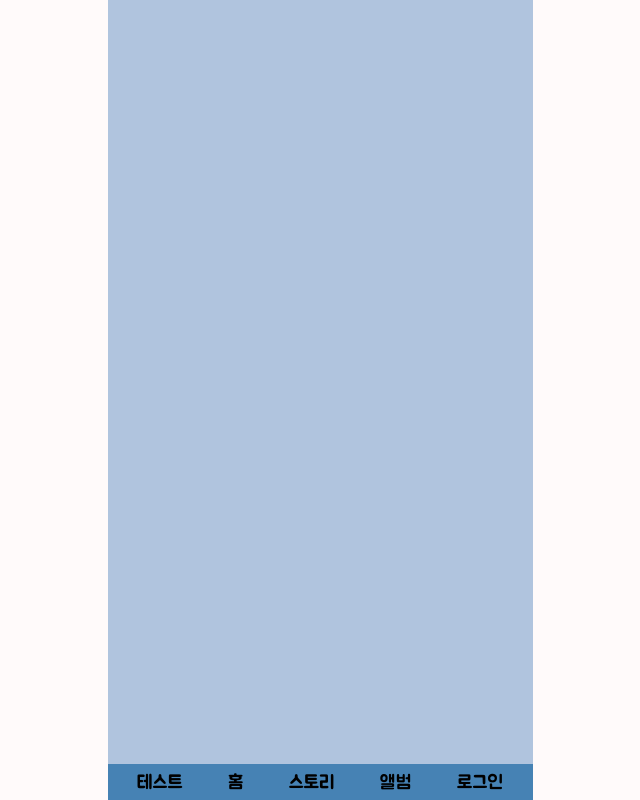
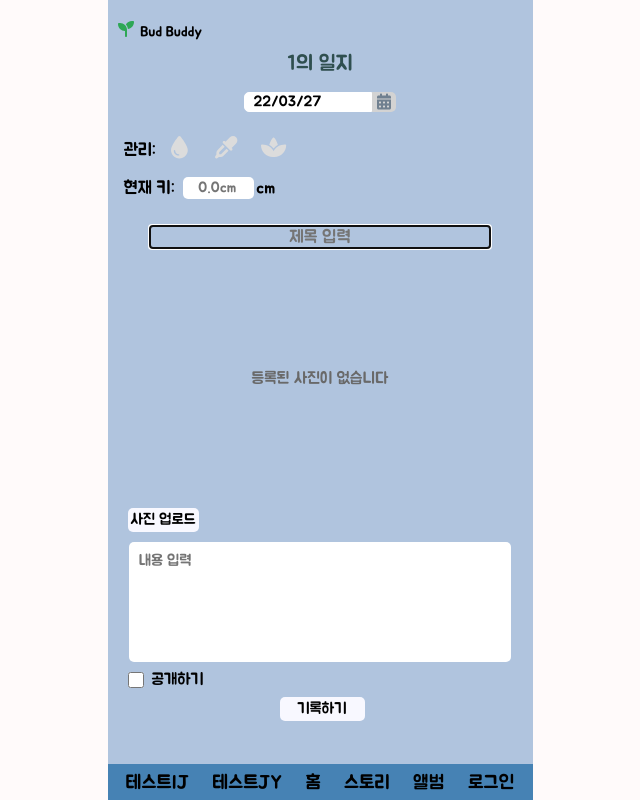
Before and after one commit to codestates/budbuddy, a React (Create React App) app in the folder client/: page /write/1 in a window 1280 px wide. Before the commit this address had no page. Shown: the whole page, without its empty margins (320-960 px from the left). Built offline with nearby package versions, Linux system fonts and the light colour scheme.

Commit message:
Feat: 일지쓰기 기능 2차 (ajax 콜 전까지 작성 클라완성)

```diff
--- a/client/src/App.js
+++ b/client/src/App.js
@@ -12,7 +12,9 @@ import MypageRecord from "./pages/MypageRecord";
 import Story from "./pages/Story";
 import Daily from "./pages/Daily";
 import Album from "./pages/Album";
+import Write from "./pages/Write";
 import Test from "./pages/Test";
+import Test2 from "./pages/Test2";
 import NavigationBar from "./components/NavigationBar";
 import { OutLine, Content } from "./styles/CommonStyled";
 import useLoginStore from "./store/loginStore";
@@ -46,10 +48,12 @@ const App = () => {
               <Route path="/" element={<Home />} />
               <Route path="/story" element={<Story />} />
               <Route path="/daily" element={<Daily login={login} />} />
+              <Route path="/write/:name" element={<Write />} />
               <Route path="/album" element={<Album />} />
               <Route path="/signup" element={<Signup />} />
               {login ? <Route path="/mypage" element={<Mypage />} /> : <Route path="/login" element={<Login setLogin={setLogin} />} />}
               <Route path="/test" element={<Test />} />
+              <Route path="/test2" element={<Test2 />} />
               <Route path="/mypage/list/record" element={<MypageRecord />} />
             </Routes>
           </Content>
--- a/client/src/components/NavigationBar.js
+++ b/client/src/components/NavigationBar.js
@@ -39,7 +39,10 @@ function NavigationBar({ login = false }) {
     <Content>
       <div className="wrap">
         <NavLink to="/test">
-          <span className="test">테스트</span>
+          <span className="test">테스트IJ</span>
+        </NavLink>
+        <NavLink to="/test2">
+          <span className="test2">테스트JY</span>
         </NavLink>
         <NavLink to="/">
           <span className="home">홈</span>
--- a/client/src/components/diary/Bud.js
+++ b/client/src/components/diary/Bud.js
@@ -1,5 +1,6 @@
 import React from "react";
 import styled from "styled-components";
+import { Link } from "react-router-dom";
 
 export const Layout = styled.div`
   display: grid;
@@ -76,14 +77,24 @@ export const Layout = styled.div`
   .date {
     font-size: 1.3vw;
   }
+
+  a {
+    color: white;
+  }
 `;
 
 const Bud = ({ className, src, budName, date }) => {
+  function write() {
+    console.log(budName);
+  }
+
   return (
     <Layout className={className}>
       <div className="shell">
         <div className="hide">
-          <div className="text">일지쓰기</div>
+          <div className="text" onClick={write}>
+            <Link to={`/write/${budName}`}>일지쓰기</Link>
+          </div>
           <div className="text">앨범</div>
           <div className="text">일지목록</div>
         </div>
--- a/client/src/components/write/DialogCalendar.js
+++ b/client/src/components/write/DialogCalendar.js
@@ -89,10 +89,10 @@ const DialogCalendar = ({ top = 100, left = 0, setDpRef, dateDisplayRef }) => {
         <div className="calendar-fragment">
           <CustomCalendar fn={selectDate} />
           <div className="btn-wrap">
-            <button className="done" onClick={selected}>
+            <button className="done" onClick={selected} type="button">
               선택완료
             </button>
-            <button className="cancel" onClick={close}>
+            <button className="cancel" onClick={close} type="button">
               선택취소
             </button>
           </div>
--- a/client/src/components/write/GrowInput.js
+++ b/client/src/components/write/GrowInput.js
@@ -33,6 +33,7 @@ const Layout = styled.div`
     border-radius: ${(props) => props.theme.borderRadius};
     margin-left: 0.5rem;
     margin-right: 0.1rem;
+    padding-right: 0.2rem;
   }
 `;
 
@@ -44,7 +45,7 @@ function GrowInput({ className }) {
           <span>현재 키:</span>
         </div>
         <div className="input-wrap">
-          <input className="input" type="number" placeholder="1.0cm" step="0.5" min="0" max="300" />
+          <input className="input" type="number" placeholder="0.0cm" step="0.5" min="0" max="300" name="size" />
           <span>cm</span>
         </div>
       </div>
--- a/client/src/components/write/PlantManageToggle.js
+++ b/client/src/components/write/PlantManageToggle.js
@@ -1,4 +1,4 @@
-import React, { forwardRef, useRef } from "react";
+import React, { forwardRef, useRef, useState } from "react";
 import styled from "styled-components";
 import { FontAwesomeIcon } from "@fortawesome/react-fontawesome";
 import { faDroplet, faEyeDropperEmpty, faSpa } from "@fortawesome/free-solid-svg-icons";
@@ -45,6 +45,10 @@ const Layout = styled.div`
   .repotting.fill {
     color: Sienna;
   }
+
+  .semantic {
+    display: none;
+  }
 `;
 
 const AwesomeIcon = forwardRef(({ className, icon, onClick }, ref) => <FontAwesomeIcon icon={icon} className={className} onClick={onClick} forwardedRef={ref} />);
@@ -53,33 +57,36 @@ function PlantManageToggle({ className }) {
   const dropRef = useRef(null);
   const nutritionRef = useRef(null);
   const repottingRef = useRef(null);
-  let isDrop = false;
-  let isNutirition = false;
-  let isRepotting = false;
+  const [toggle, setToggle] = useState({
+    isDrop: true,
+    isNutirition: true,
+    isRepotting: true,
+  });
 
-  function toggle(fnName) {
+  function toggleHandler(fnName) {
     const task = {
       water() {
-        isDrop = !isDrop;
-
-        if (isDrop) {
+        setToggle({ ...toggle, isDrop: !toggle.isDrop });
+        if (toggle.isDrop) {
+          console.log("set 이후 true", toggle);
           dropRef.current.classList.value = "svg-inline--fa fa-droplet icon drop fill";
         } else {
+          console.log("set 이후 false", toggle);
           dropRef.current.classList.value = "svg-inline--fa fa-droplet icon drop";
         }
       },
       nutrition() {
-        isNutirition = !isNutirition;
+        setToggle({ ...toggle, isNutirition: !toggle.isNutirition });
 
-        if (isNutirition) {
+        if (toggle.isNutirition) {
           nutritionRef.current.classList.value = "svg-inline--fa fa-eye-dropper icon nutrition fill";
         } else {
           nutritionRef.current.classList.value = "svg-inline--fa fa-eye-dropper icon nutrition";
         }
       },
       repotting() {
-        isRepotting = !isRepotting;
-        if (isRepotting) {
+        setToggle({ ...toggle, isRepotting: !toggle.isRepotting });
+        if (toggle.isRepotting) {
           repottingRef.current.classList.value = "svg-inline--fa fa-spa icon repotting fill";
         } else {
           repottingRef.current.classList.value = "svg-inline--fa fa-spa icon repotting";
@@ -95,8 +102,17 @@ function PlantManageToggle({ className }) {
     return task[fnName]();
   }
 
+  function convertToggle() {
+    let submitToggle = { ...toggle };
+    submitToggle.isDrop = !submitToggle.isDrop;
+    submitToggle.isNutirition = !submitToggle.isNutirition;
+    submitToggle.isRepotting = !submitToggle.isRepotting;
+    return submitToggle;
+  }
+
   return (
     <Layout className={className}>
+      <button className="semantic" name="toggle" value={JSON.stringify(convertToggle())} />
       <div className="shell">
         <div className="manage-box">
           <div className="text">
@@ -108,7 +124,7 @@ function PlantManageToggle({ className }) {
               ref={dropRef}
               icon={faDroplet}
               onClick={() => {
-                toggle("water");
+                toggleHandler("water");
               }}
             />
           </div>
@@ -118,7 +134,7 @@ function PlantManageToggle({ className }) {
               ref={nutritionRef}
               icon={faEyeDropperEmpty}
               onClick={() => {
-                toggle("nutrition");
+                toggleHandler("nutrition");
               }}
             />
           </div>
@@ -128,7 +144,7 @@ function PlantManageToggle({ className }) {
               ref={repottingRef}
               icon={faSpa}
               onClick={() => {
-                toggle("repotting");
+                toggleHandler("repotting");
               }}
             />
           </div>
--- a/client/src/components/write/TextContent.js
+++ b/client/src/components/write/TextContent.js
@@ -107,6 +107,9 @@ const Layout = styled.div`
       width: 0;
     }
   }
+  .semantic {
+    display: none;
+  }
 `;
 
 function TextContent({ className = "" }) {
@@ -151,9 +154,10 @@ function TextContent({ className = "" }) {
 
   return (
     <Layout className={className}>
+      <button className="semantic" name="photo" value={img} type="button" />
       <div className="shell">
         <div className="title-wrap">
-          <input type="text" className="title" placeholder="제목 입력" autoFocus onBlur={titleAlign} />
+          <input type="text" className="title" placeholder="제목 입력" autoFocus onBlur={titleAlign} required name="title" />
         </div>
         <div className="photo-wrap">
           {!img ? (
@@ -176,7 +180,7 @@ function TextContent({ className = "" }) {
           ) : null}
         </div>
         <div className="content-wrap">
-          <textarea className="content" placeholder="내용 입력" onKeyUp={textAreaResize}></textarea>
+          <textarea className="content" placeholder="내용 입력" onKeyUp={textAreaResize} name="content"></textarea>
         </div>
       </div>
     </Layout>
--- a/client/src/pages/Test.js
+++ b/client/src/pages/Test.js
@@ -1,104 +1,17 @@
 import React, { useState, useEffect } from "react";
 import styled from "styled-components";
-import Logo from "../components/Logo";
-import PlantManageToggle from "../components/write/PlantManageToggle";
-import GrowInput from "../components/write/GrowInput";
-import TextContent from "../components/write/TextContent";
-import DatePicker from "../components/write/DatePicker";
 
-const Layout = styled.form`
-  display: flex;
-  flex-direction: column;
-  width: 100%;
-  min-height: 100vh;
-  padding-bottom: 3rem;
-  position: relative;
-
-  .logo {
-    margin-top: 2rem;
-  }
-
-  .date-picker {
-    margin: 1rem 0;
-  }
-
-  .manage-toggle {
-    margin-left: 1rem;
-    margin-top: 0.3rem;
-  }
-  .grow-input {
-    margin-left: 1rem;
-    margin-top: 0.8rem;
-  }
-  .text-content {
-    margin-top: 1.5rem;
-  }
-`;
-
-const WriteBtn = styled.div`
-  .btn-wrapper {
-    display: flex;
-    justify-content: center;
-    flex-direction: column;
-  }
-
-  .check-wrap {
-    display: flex;
-    align-items: center;
-    margin-top: 0.5rem;
-    margin-bottom: 0.5rem;
-    margin-left: 20px;
-
-    .ch {
-      width: 16px;
-      height: 16px;
-    }
-
-    .ch-text {
-      margin-left: 0.5rem;
-    }
-  }
-
-  .write {
-    align-self: center;
-    width: 20%;
-    margin-left: 0.25rem;
-    font-size: ${(props) => props.theme.fontWritePageSmall};
-    padding: 3px;
-    border: none;
-    border-radius: ${(props) => props.theme.borderRadius};
-    background-color: ${(props) => props.theme.btnBgColor};
-    transition: background-color 0.2s ease;
-  }
-  .write:hover {
-    background-color: ${(props) => props.theme.hoverColor};
-  }
-`;
+const Layout = styled.form``;
 
 const Test = () => {
-  function submit(e) {
-    e.preventDefault();
-    console.log(e.target.date.value);
-  }
-
   return (
-    <Layout name="test" onSubmit={submit}>
-      <Logo className="logo" />
-      <DatePicker className="date-picker" top={90} />
-      <PlantManageToggle className="manage-toggle" />
-      <GrowInput className="grow-input" />
-      <TextContent className="text-content" />
-      <WriteBtn>
-        <div className="btn-wrapper">
-          <div className="check-wrap">
-            <input className="ch" type="checkbox" />
-            <span className="ch-text">공개하기</span>
-          </div>
-          <button className="write" type="submit">
-            기록하기
-          </button>
-        </div>
-      </WriteBtn>
+    <Layout name="test">
+      <div>테스트 페이지</div>
+      <div>테스트 페이지</div>
+      <div>테스트 페이지</div>
+      <div>테스트 페이지</div>
+      <div>테스트 페이지</div>
+      <div>테스트 페이지</div>
     </Layout>
   );
 };
--- /dev/null
+++ b/client/src/pages/Test2.js
@@ -0,0 +1,112 @@
+import React, { useState, useEffect } from "react";
+import styled from "styled-components";
+import Logo from "../components/Logo";
+import PlantManageToggle from "../components/write/PlantManageToggle";
+import GrowInput from "../components/write/GrowInput";
+import TextContent from "../components/write/TextContent";
+import DatePicker from "../components/write/DatePicker";
+
+const Layout = styled.form`
+  display: flex;
+  flex-direction: column;
+  width: 100%;
+  min-height: 100vh;
+  padding-bottom: 3rem;
+  position: relative;
+
+  .logo {
+    margin-top: 2rem;
+  }
+
+  .date-picker {
+    margin: 1rem 0;
+  }
+
+  .manage-toggle {
+    margin-left: 1rem;
+    margin-top: 0.3rem;
+  }
+  .grow-input {
+    margin-left: 1rem;
+    margin-top: 0.8rem;
+  }
+  .text-content {
+    margin-top: 1.5rem;
+  }
+`;
+
+const WriteBtn = styled.div`
+  .btn-wrapper {
+    display: flex;
+    justify-content: center;
+    flex-direction: column;
+  }
+
+  .check-wrap {
+    display: flex;
+    align-items: center;
+    margin-top: 0.5rem;
+    margin-bottom: 0.5rem;
+    margin-left: 20px;
+
+    .ch {
+      width: 16px;
+      height: 16px;
+    }
+
+    .ch-text {
+      margin-left: 0.5rem;
+    }
+  }
+
+  .write {
+    align-self: center;
+    width: 20%;
+    margin-left: 0.25rem;
+    font-size: ${(props) => props.theme.fontWritePageSmall};
+    padding: 3px;
+    border: none;
+    border-radius: ${(props) => props.theme.borderRadius};
+    background-color: ${(props) => props.theme.btnBgColor};
+    transition: background-color 0.2s ease;
+  }
+  .write:hover {
+    background-color: ${(props) => props.theme.hoverColor};
+  }
+`;
+
+const Test2 = () => {
+  function submit(e) {
+    e.preventDefault();
+    console.log(e.target.date.value);
+    console.log(JSON.parse(e.target.toggle.value));
+    console.log(e.target.size.value); //값 입력 안하면 "" 그리고 cm 붙여줘야함
+    console.log(e.target.title.value);
+    console.log(e.target.photo.value); //값 입력 안하면 ""
+    console.log(e.target.content.value); //값 입력 안하면 ""
+    console.log(e.target.checkbox.checked); //true false
+  }
+
+  return (
+    <Layout name="test" onSubmit={submit}>
+      <Logo className="logo" />
+      <DatePicker className="date-picker" top={90} />
+      <PlantManageToggle className="manage-toggle" />
+      <GrowInput className="grow-input" />
+      <TextContent className="text-content" />
+      <WriteBtn>
+        <div className="btn-wrapper">
+          <div className="check-wrap">
+            <input className="ch" type="checkbox" name="checkbox" />
+            <span className="ch-text">공개하기</span>
+          </div>
+          <button className="write" type="submit">
+            기록하기
+          </button>
+        </div>
+      </WriteBtn>
+    </Layout>
+  );
+};
+
+export default Test2;
--- /dev/null
+++ b/client/src/pages/Write.js
@@ -0,0 +1,127 @@
+import React from "react";
+import styled from "styled-components";
+import Logo from "../components/Logo";
+import PlantManageToggle from "../components/write/PlantManageToggle";
+import GrowInput from "../components/write/GrowInput";
+import TextContent from "../components/write/TextContent";
+import DatePicker from "../components/write/DatePicker";
+import { useParams } from "react-router-dom";
+const Layout = styled.form`
+  display: flex;
+  flex-direction: column;
+  width: 100%;
+  min-height: 100vh;
+  padding-bottom: 3rem;
+  position: relative;
+
+  .logo {
+    margin-top: 1.3rem;
+  }
+
+  .date-picker {
+    margin: 1rem 0;
+  }
+
+  .manage-toggle {
+    margin-left: 1rem;
+    margin-top: 0.3rem;
+  }
+  .grow-input {
+    margin-left: 1rem;
+    margin-top: 0.8rem;
+  }
+  .text-content {
+    margin-top: 1.5rem;
+  }
+
+  .bud-name {
+    display: flex;
+    justify-content: center;
+    font-size: ${(props) => props.theme.fontWritePageLarge};
+    margin: 0.6rem 0 0rem 0;
+    color: DarkSlateGray;
+  }
+`;
+
+const WriteBtn = styled.div`
+  .btn-wrapper {
+    display: flex;
+    justify-content: center;
+    flex-direction: column;
+  }
+
+  .check-wrap {
+    display: flex;
+    align-items: center;
+    margin-top: 0.5rem;
+    margin-bottom: 0.5rem;
+    margin-left: 20px;
+
+    .ch {
+      width: 16px;
+      height: 16px;
+    }
+
+    .ch-text {
+      margin-left: 0.5rem;
+    }
+  }
+
+  .write {
+    align-self: center;
+    width: 20%;
+    margin-left: 0.25rem;
+    font-size: ${(props) => props.theme.fontWritePageSmall};
+    padding: 3px;
+    border: none;
+    border-radius: ${(props) => props.theme.borderRadius};
+    background-color: ${(props) => props.theme.btnBgColor};
+    transition: background-color 0.2s ease;
+  }
+  .write:hover {
+    background-color: ${(props) => props.theme.hoverColor};
+  }
+`;
+
+const Write = () => {
+  const params = useParams();
+
+  console.log(params);
+
+  function submit(e) {
+    e.preventDefault();
+    console.log(e.target.date.value);
+    console.log(JSON.parse(e.target.toggle.value));
+    console.log(e.target.size.value); //값 입력 안하면 "" 그리고 cm 붙여줘야함
+    console.log(e.target.title.value);
+    console.log(e.target.photo.value); //값 입력 안하면 ""
+    console.log(e.target.content.value); //값 입력 안하면 ""
+    console.log(e.target.checkbox.checked); //true false
+  }
+
+  return (
+    <Layout name="test" onSubmit={submit}>
+      <Logo className="logo" />
+      <div className="bud-name">
+        <div>{`${params.name}의 일지`}</div>
+      </div>
+      <DatePicker className="date-picker" top={90} />
+      <PlantManageToggle className="manage-toggle" />
+      <GrowInput className="grow-input" />
+      <TextContent className="text-content" />
+      <WriteBtn>
+        <div className="btn-wrapper">
+          <div className="check-wrap">
+            <input className="ch" type="checkbox" name="checkbox" />
+            <span className="ch-text">공개하기</span>
+          </div>
+          <button className="write" type="submit">
+            기록하기
+          </button>
+        </div>
+      </WriteBtn>
+    </Layout>
+  );
+};
+
+export default Write;
--- a/client/src/styles/Theme.js
+++ b/client/src/styles/Theme.js
@@ -18,6 +18,7 @@ const theme = {
   fontSizeBg: "1.3rem",
   fontIconSize: "15px",
   fontWeightBg: 400,
+  fontWritePageLarge: "1.3rem",
   fontWritePageMid: "1.1rem",
   fontWritePageSmall: "0.95rem",
   //layout
```
